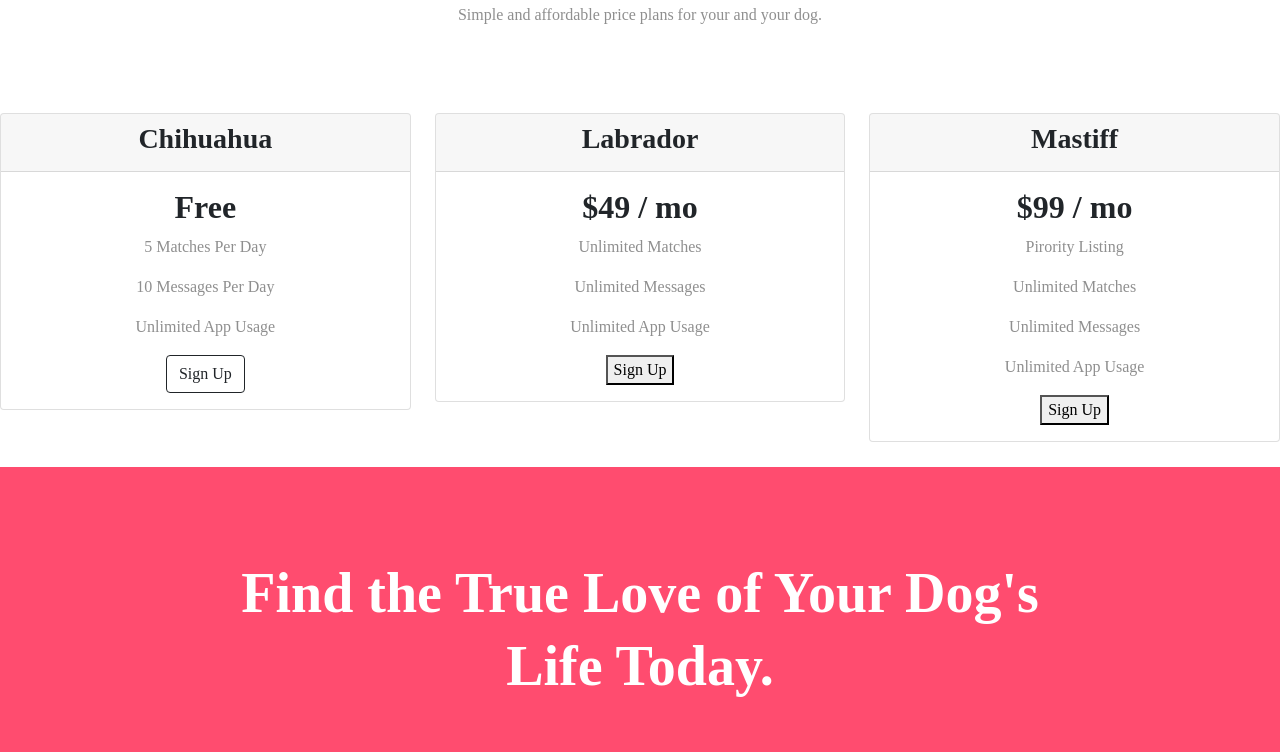
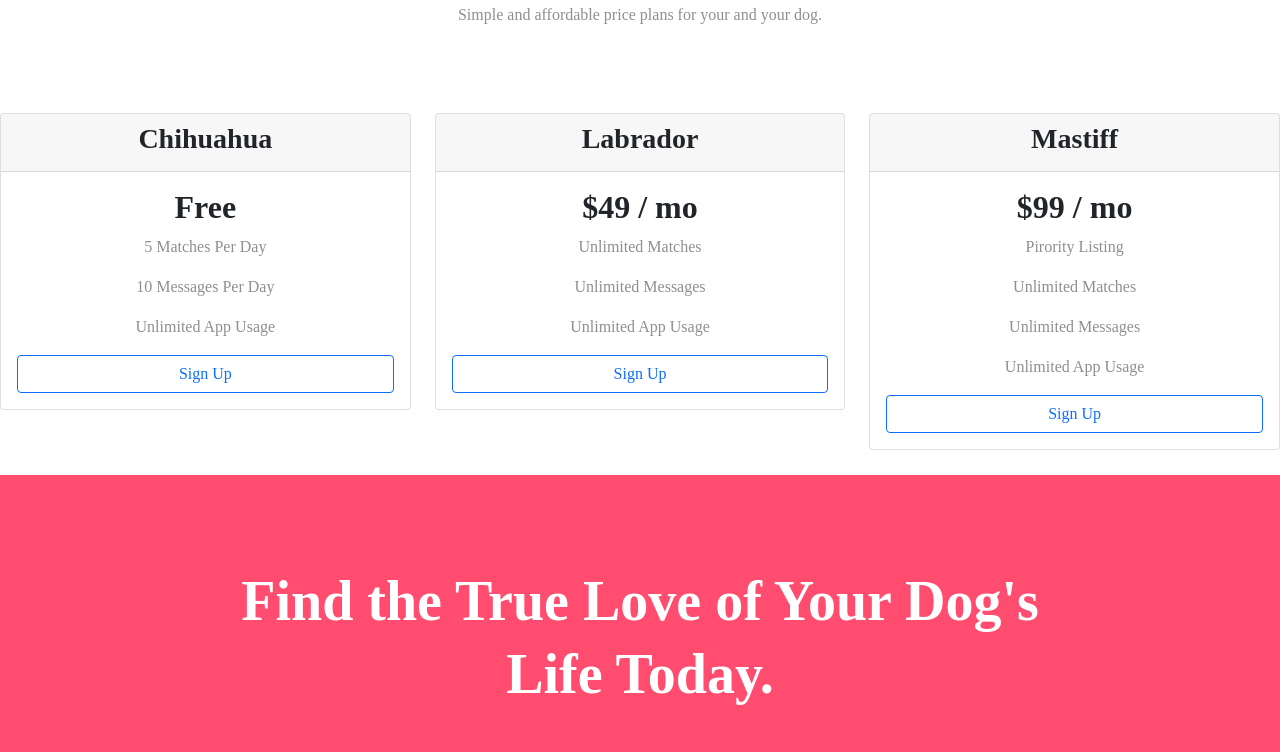
Before and after one commit to sagarsuraj/Tindog-startup, a plain HTML site: page index.html in a window 1280 px wide. Shown: the part 1990-2742 px from the top of the page. Drawn offline with nearby package versions, Linux system fonts and the light colour scheme.

Commit message:
all changes

```diff
--- a/index.html
+++ b/index.html
@@ -63,7 +63,7 @@
                 <div class="col-lg-6 ">
                     <h1 class="Big-heading">Meet new and interesting dogs nearby.</h1>
                     <button type="button" class="btn btn-dark btn-lg download-btn"><i class="fab fa-apple"></i> Download</button>
-                    <button type="button" class="btn btn-outline-dark btn-lg download-btn"><i class="fab fa-google-play"></i> Download</button>
+                    <button type="button" class="btn btn-outline-light btn-lg download-btn"><i class="fab fa-google-play"></i> Download</button>
                 </div>
                 <div class="col-lg-6">
                     <img class="title-img" src="img/iphone6.png " alt="iphone-mockup ">
@@ -157,7 +157,9 @@
                             <p>5 Matches Per Day</p>
                             <p>10 Messages Per Day</p>
                             <p>Unlimited App Usage</p>
-                            <button type="button" class="btn btn-block btn-outline-dark">Sign Up</button>
+                             <div class="d-grid gap-2">
+                                <button type="button" class="btn btn-outline-primary ">Sign Up</button>
+                            </div>
                         </div>
                     </div>
                 </div>
@@ -171,7 +173,9 @@
                             <p>Unlimited Matches</p>
                             <p>Unlimited Messages</p>
                             <p>Unlimited App Usage</p>
-                            <button type="button ">Sign Up</button>
+                            <div class="d-grid gap-2">
+                                <button type="button" class="btn btn-outline-primary ">Sign Up</button>
+                            </div>
 
                         </div>
                     </div>
@@ -187,7 +191,9 @@
                             <p>Unlimited Matches</p>
                             <p>Unlimited Messages</p>
                             <p>Unlimited App Usage</p>
-                            <button type="button ">Sign Up</button>
+                             <div class="d-grid gap-2">
+                                <button type="button" class="btn btn-outline-primary ">Sign Up</button>
+                            </div>
 
                         </div>
                     </div>
@@ -202,7 +208,7 @@
     <section id="cta " class="cta colored-section">
         <h3 class="Big-heading">Find the True Love of Your Dog's Life Today.</h3>
         <button type="button " class="btn btn-lg btn-dark download-btn"><i class="fab fa-apple"></i> Download</button>
-        <button type="button " class="btn btn-lg btn-light download-btn"><i class="fab fa-google-play"></i> Download</button>
+        <button type="button " class="btn btn-lg btn-outline-light download-btn"><i class="fab fa-google-play"></i> Download</button>
 
     </section>
 
```
